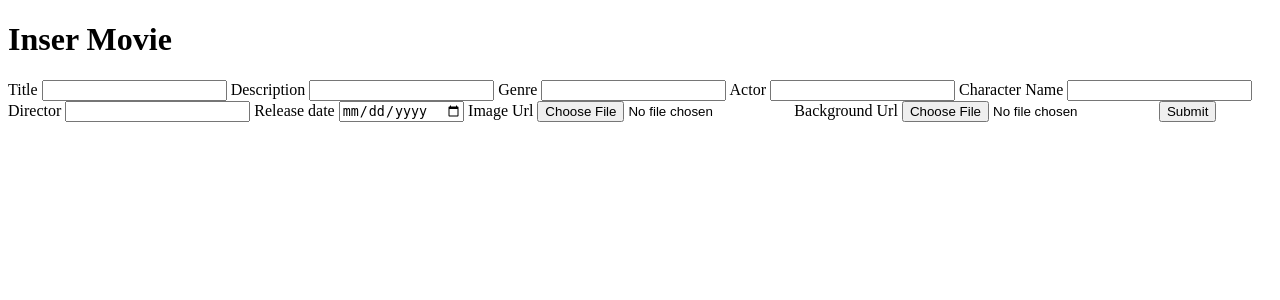
After one commit to AsakaLynux/LAB_WebProg, a Laravel app: page /create-movie in a window 1280 px wide. The commit adds this page. Shown: the top 300 px of the page. Run offline with Laravel 8, Linux system fonts and the light colour scheme.

Commit message:
done create movie

```diff
--- a/app/Http/Controllers/AuthController.php
+++ b/app/Http/Controllers/AuthController.php
@@ -82,5 +82,9 @@ class AuthController extends Controller
         return view('admin.admin');
     }
 
+    public function user() {
+        return view('user.user');
+    }
+
 
 }
--- a/app/Http/Middleware/user.php
+++ b/app/Http/Middleware/user.php
@@ -17,7 +17,7 @@ class user
      */
     public function handle(Request $request, Closure $next)
     {
-        if(!Auth::check() || Auth::user()->role != 'admin') {
+        if(!Auth::check() || Auth::user()->role != 'member') {
             return abort(401);
         }
         return $next($request);
--- a/database/seeders/DatabaseSeeder.php
+++ b/database/seeders/DatabaseSeeder.php
@@ -20,5 +20,10 @@ class DatabaseSeeder extends Seeder
             'password' => bcrypt('admin123'),
             'role' => 'admin',
         ]);
+        DB::table('users')->insert([
+            'username' => 'irfan',
+            'email' => 'irfan@gmail.com',
+            'password' => bcrypt('irfan123'),
+        ]);
     }
 }
--- a/resources/views/admin/admin.blade.php
+++ b/resources/views/admin/admin.blade.php
@@ -8,5 +8,6 @@
 </head>
 <body>
     <h1>Admin Page</h1>
+    <a href="./create-movie">Create</a>
 </body>
 </html>
--- /dev/null
+++ b/resources/views/admin/create-movie.blade.php
@@ -0,0 +1,53 @@
+<!DOCTYPE html>
+<html lang="en">
+<head>
+    <meta charset="UTF-8">
+    <meta name="viewport" content="width=device-width, initial-scale=1.0">
+    <meta http-equiv="X-UA-Compatible" content="ie=edge">
+    <title>Document</title>
+</head>
+<body>
+    <h1>Inser Movie</h1>
+    <form action="/create-movie" enctype="multipart/form-data" method="POST">
+        @csrf
+        <label for="title">Title</label>
+        <input type="text" name="title">
+
+        <label for="description">Description</label>
+        <input type="text" name="description">
+
+        <label for="genre">Genre</label>
+        <input type="text" name="genre">
+
+        <label for="actor">Actor</label>
+        <input type="text" name="actor">
+
+        <label for="character-name">Character Name</label>
+        <input type="text" name="character_name">
+
+        <label for="director">Director</label>
+        <input type="text" name="director">
+
+        <label for="release-date">Release date</label>
+        <input type="date" name="release_date">
+
+        <label for="insertImage">Image Url </label>
+        <input type="file" id="insertImage" name="image_thumbnail">
+
+        <label for="insertImage">Background Url </label>
+        <input type="file" id="insertImage" name="background">
+
+        <input type="submit" value="Submit">
+     </form>
+
+     @if ($errors->any())
+    <div class="alert alert-danger">
+        <ul class="mb-0">
+            @foreach ($errors->all() as $error)
+                <li>{{$error}}</li>
+            @endforeach
+        </ul>
+    </div>
+    @endif
+</body>
+</html>
--- a/routes/web.php
+++ b/routes/web.php
@@ -1,6 +1,7 @@
 <?php
 
 use App\Http\Controllers\AuthController;
+use App\Http\Controllers\MovieController;
 use Illuminate\Support\Facades\Route;
 
 /*
@@ -35,5 +36,12 @@ Route::post('/login', [AuthController::class, 'login']);
 Route::get('/logout', [AuthController::class, 'logout']);
 
 
+
+Route::get('/create-movie', function () {
+    return view('admin.create-movie');
+});
+Route::post('create-movie', [MovieController::class, 'create']);
+
+
 Route::get('/admin', [AuthController::class, 'admin'])->middleware('securityAdmin');
 Route::get('/user', [AuthController::class, 'admin'])->middleware('securityUser');
```
Also changed, not shown: app/Http/Controllers/MovieController.php (added, +62 -0 lines), app/Http/Controllers/MoviesController.php (deleted, +0 -25 lines), app/Models/Movie.php (added, +11 -0 lines), database/migrations/2022_12_20_195256_create_movies_table.php (added).
